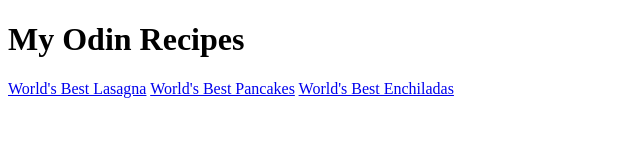
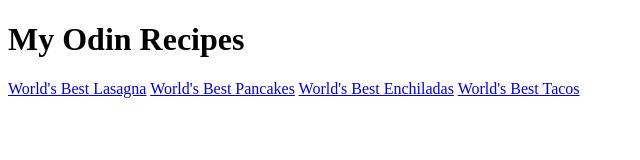
Before and after one commit to MrArdaix/odin-recipes, a plain HTML site: page recipes/index.html in a window 1280 px wide. Shown: the whole page, without its empty margins (0-640 px from the left). Drawn offline with Linux system fonts and the light colour scheme.

Commit message:
adding index.html to recipes folder

```diff
--- a/recipes/index.html
+++ b/recipes/index.html
@@ -10,5 +10,6 @@
     <a href="recipes/lasagna.html">World's Best Lasagna</a>
     <a href="recipes/pancakes.html">World's Best Pancakes</a>
     <a href="recipes/enchiladas.html">World's Best Enchiladas</a>
+    <a href="recipes/Taco.html">World's Best Tacos</a>
 </body>
 </html>
```
